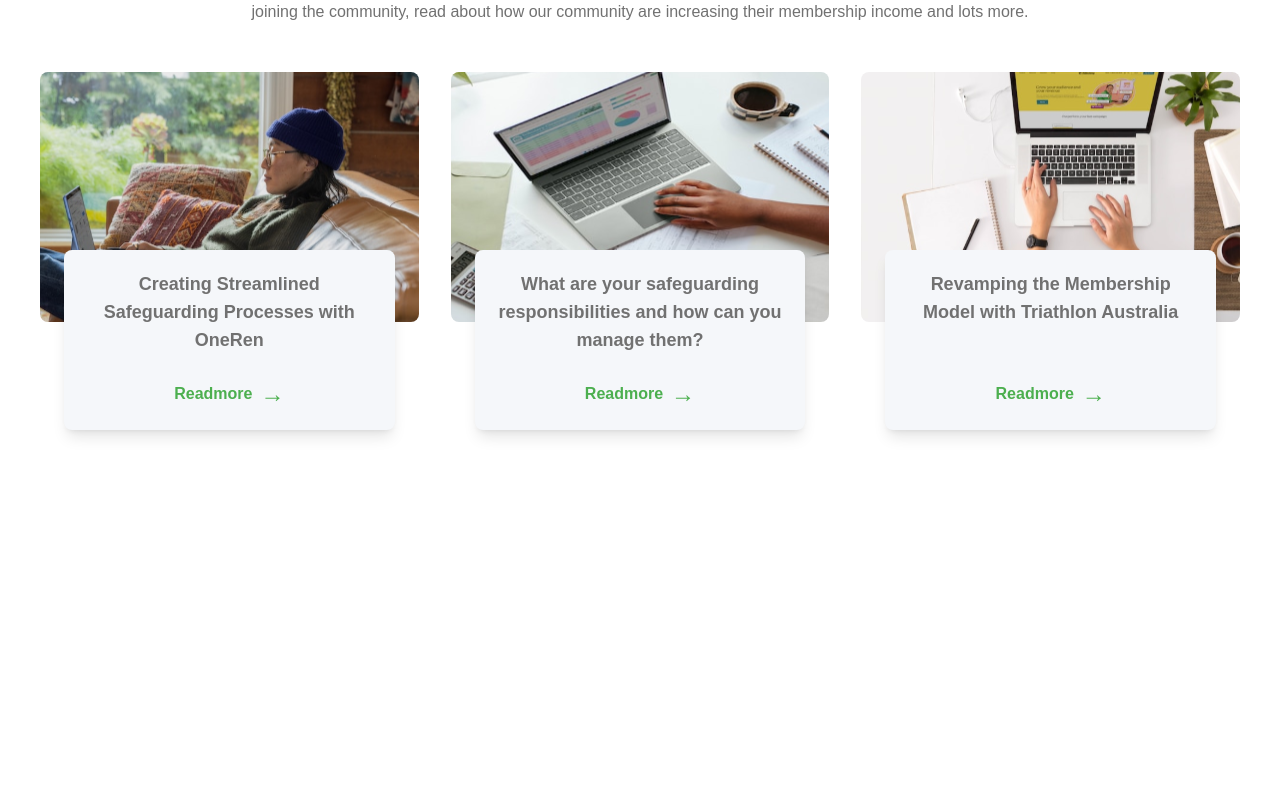
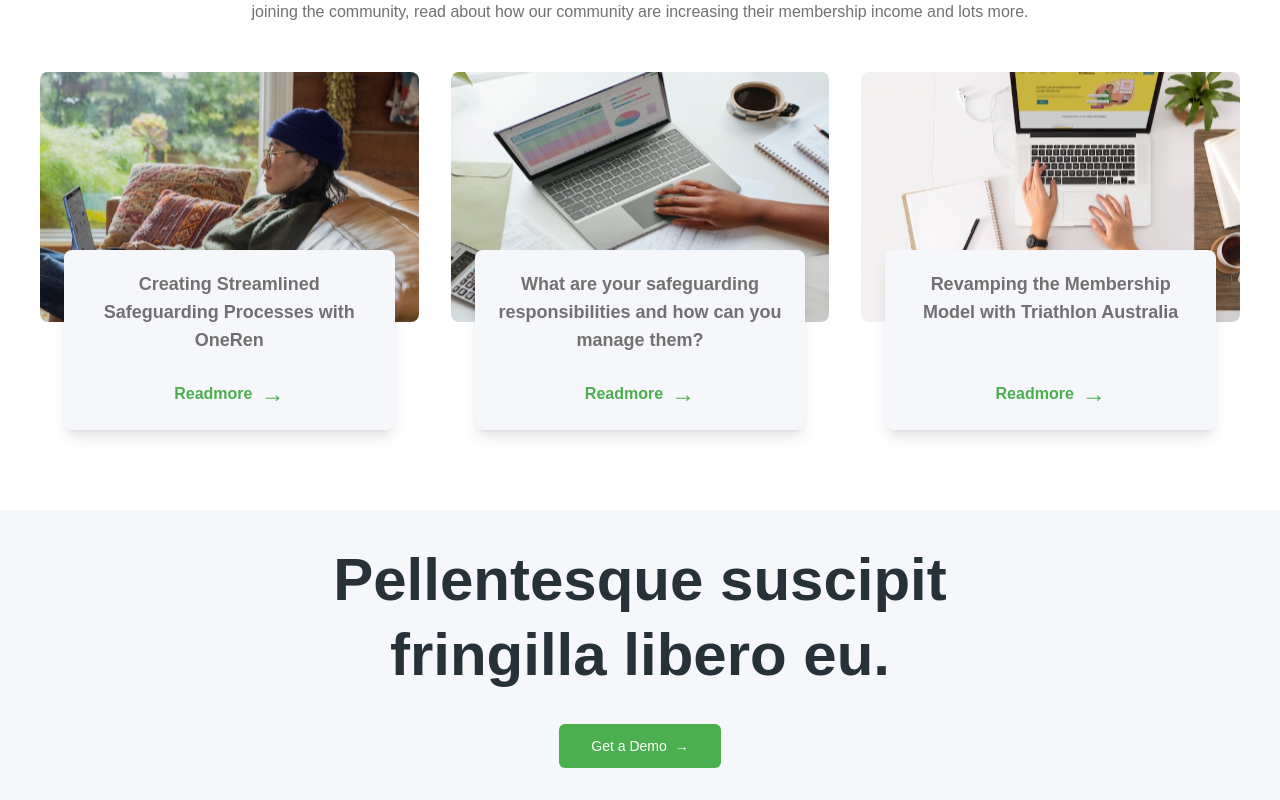
Before and after one commit to tsujit74/Nexcent, a Next.js app: page / in a window 1280 px wide. Shown: the part 3428-4228 px from the top of the page. Before the commit the page ends 3938 px from the top, so only its background shows below. Built offline with nearby package versions, Linux system fonts and the light colour scheme.

Commit message:
feat: add CTA section

```diff
--- a/app/page.tsx
+++ b/app/page.tsx
@@ -5,8 +5,9 @@ import FeatureSection from "@/components/sections/FeatureSection";
 import Hero from "@/components/sections/Hero";
 import Statistics from "@/components/sections/Statistics";
 import Testimonial from "@/components/sections/Testimonial";
-import Blog from "@/components/sections/Blog"
+import Blog from "@/components/sections/Blog";
 import { landingPage } from "@/data/landingpage";
+import CTA from "@/components/sections/CTA";
 
 export default function Home() {
   return (
@@ -18,8 +19,12 @@ export default function Home() {
       <FeatureSection data={landingPage.features[0]} />
       <Statistics data={landingPage.statistics} />
       <FeatureSection data={landingPage.features[1]} />
-      <Testimonial data={landingPage.testimonial} clientLogos={landingPage.clients.logos} />
+      <Testimonial
+        data={landingPage.testimonial}
+        clientLogos={landingPage.clients.logos}
+      />
       <Blog data={landingPage.blog} />
+      <CTA data={landingPage.cta} />
     </main>
   );
 }
--- /dev/null
+++ b/components/sections/CTA.tsx
@@ -0,0 +1,31 @@
+import type { CtaData } from "@/types/landingpage";
+
+interface CTAProps {
+  data: CtaData;
+}
+
+export default function CTA({ data }: CTAProps) {
+  return (
+    <section className="bg-[#F5F7FA] py-16 md:py-8">
+      <div className="mx-auto max-w-[800px] px-6 text-center">
+        <h2 className="text-4xl font-semibold leading-tight text-[#263238] md:text-4xl lg:text-6xl">
+          {data.title.map((line) => (
+            <span key={line} className="block">
+              {line}
+            </span>
+          ))}
+        </h2>
+
+        <a
+          href={data.button.href}
+          className="mt-8 inline-flex items-center rounded-md bg-[#4CAF4F] px-8 py-3 text-sm font-medium text-white transition-colors hover:bg-[#388E3C]"
+        >
+          {data.button.label}
+          <span className="ml-2" aria-hidden="true">
+            →
+          </span>
+        </a>
+      </div>
+    </section>
+  );
+}
```
